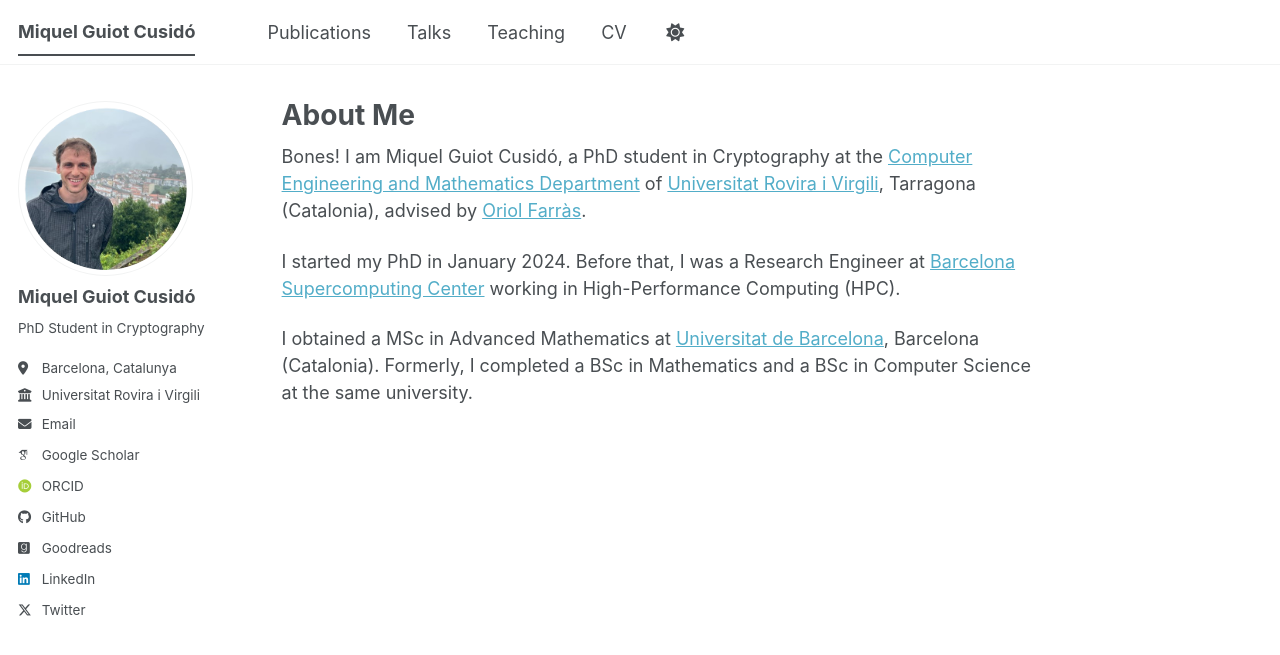
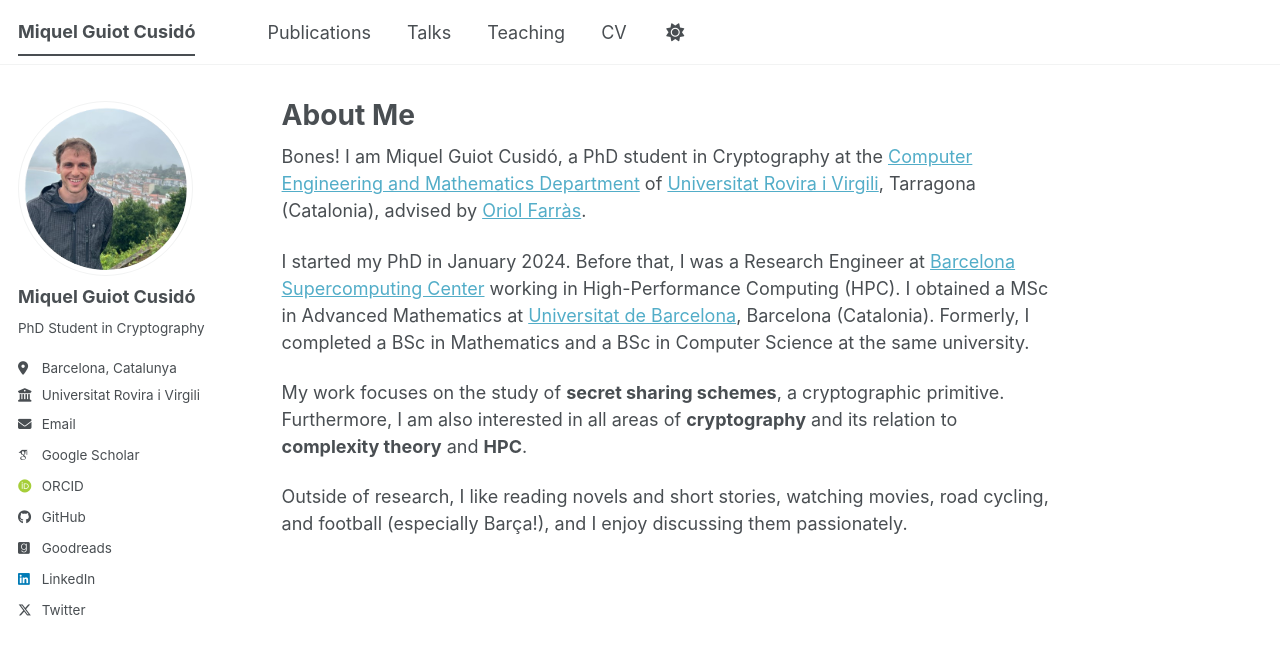
Before and after one commit to MiquelGuiot/MiquelGuiot.github.io, a Jekyll site: the page built from _pages/about.md, in a window 1280 px wide. Shown: the top 655 px of the page. Built offline with Jekyll 4.4.1, drawn with Linux system fonts in a browser that asks for light colours; some web fonts are replaced; a script bundle is joined from its source files by our own code; library files that are not in the unit come from our copies.

Commit message:
Update about.md

```diff
--- a/_pages/about.md
+++ b/_pages/about.md
@@ -9,6 +9,8 @@ redirect_from:
 
 Bones! I am Miquel Guiot Cusidó, a PhD student in Cryptography at the [Computer Engineering and Mathematics Department](https://www.deim.urv.cat/en/) of [Universitat Rovira i Virgili](https://www.urv.cat/en/), Tarragona (Catalonia), advised by [Oriol Farràs](https://sites.google.com/site/oriolfv/).
 
-I started my PhD in January 2024. Before that, I was a Research Engineer at [Barcelona Supercomputing Center](https://www.bsc.es/) working in High-Performance Computing (HPC).
+I started my PhD in January 2024. Before that, I was a Research Engineer at [Barcelona Supercomputing Center](https://www.bsc.es/) working in High-Performance Computing (HPC). I obtained a MSc in Advanced Mathematics at [Universitat de Barcelona](https://web.ub.edu/en/home), Barcelona (Catalonia). Formerly, I completed a BSc in Mathematics and a BSc in Computer Science at the same university.
 
-I obtained a MSc in Advanced Mathematics at [Universitat de Barcelona](https://web.ub.edu/en/home), Barcelona (Catalonia). Formerly, I completed a BSc in Mathematics and a BSc in Computer Science at the same university.
+My work focuses on the study of <b>secret sharing schemes</b>, a cryptographic primitive. Furthermore, I am also interested in all areas of <b>cryptography</b> and its relation to <b>complexity theory</b> and <b>HPC</b>.
+
+Outside of research, I like reading novels and short stories, watching movies, road cycling, and football (especially Barça!), and I enjoy discussing them passionately.
```
